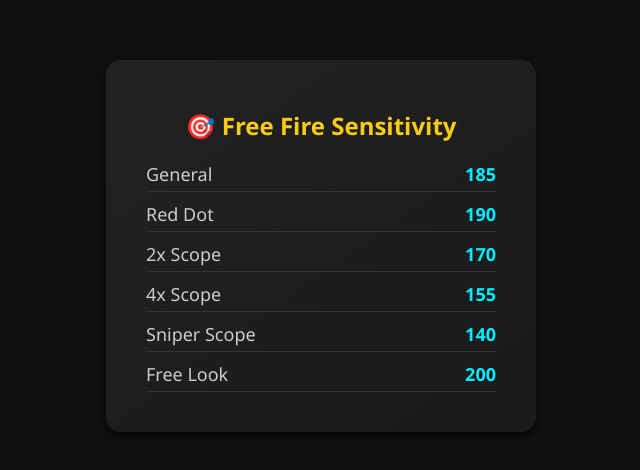
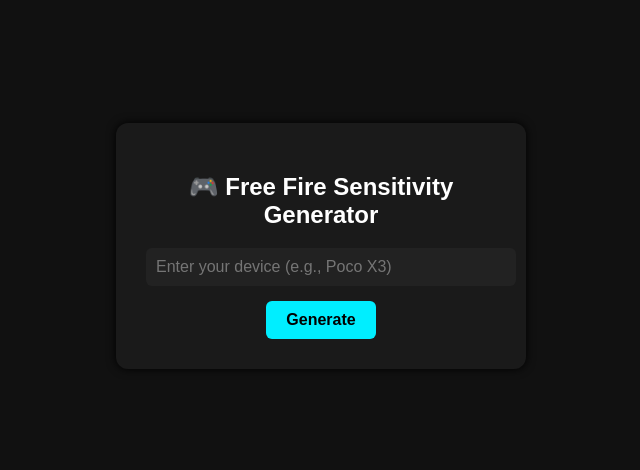
Before and after one commit to anelkoco/Sensi-generator, a plain HTML site: page index.html in a window 1280 px wide. Shown: the part 154-624 px from the top of the page, without its empty margins (319-959 px from the left). Drawn offline with Linux system fonts and the light colour scheme.

Commit message:
Update index.html

```diff
--- a/index.html
+++ b/index.html
@@ -2,40 +2,64 @@
 <html lang="en">
 <head>
   <meta charset="UTF-8">
-  <title>Free Fire Sensitivity Settings</title>
+  <title>Free Fire Sensitivity Generator</title>
   <style>
     body {
-      font-family: 'Segoe UI', sans-serif;
       background-color: #111;
       color: #fff;
+      font-family: Arial, sans-serif;
       display: flex;
+      flex-direction: column;
+      align-items: center;
       justify-content: center;
-      align-items: center;
       height: 100vh;
       margin: 0;
     }
 
-    .card {
-      background: linear-gradient(145deg, #222, #1a1a1a);
-      border-radius: 15px;
-      padding: 30px 40px;
-      box-shadow: 0 4px 10px rgba(0, 0, 0, 0.7);
+    .container {
+      background-color: #1a1a1a;
+      padding: 30px;
+      border-radius: 12px;
+      box-shadow: 0 0 10px #000;
       width: 350px;
+      text-align: center;
     }
 
-    .card h2 {
-      text-align: center;
-      margin-bottom: 20px;
-      color: #facc15;
+    input {
+      width: 100%;
+      padding: 10px;
+      border-radius: 6px;
+      border: none;
+      margin-bottom: 15px;
+      background: #222;
+      color: #fff;
+      font-size: 16px;
+    }
+
+    button {
+      background: #0ef;
+      border: none;
+      padding: 10px 20px;
+      border-radius: 6px;
+      font-size: 16px;
+      font-weight: bold;
+      cursor: pointer;
+    }
+
+    button:hover {
+      background: #00d0d0;
+    }
+
+    .card {
+      margin-top: 20px;
+      text-align: left;
     }
 
     .setting {
       display: flex;
       justify-content: space-between;
-      margin: 10px 0;
-      font-size: 18px;
+      padding: 8px 0;
       border-bottom: 1px solid #333;
-      padding-bottom: 5px;
     }
 
     .label {
@@ -43,22 +67,52 @@
     }
 
     .value {
-      color: #0ef;
+      color: #facc15;
       font-weight: bold;
     }
   </style>
 </head>
 <body>
 
-  <div class="card">
-    <h2>🎯 Free Fire Sensitivity</h2>
-    <div class="setting"><div class="label">General</div><div class="value">185</div></div>
-    <div class="setting"><div class="label">Red Dot</div><div class="value">190</div></div>
-    <div class="setting"><div class="label">2x Scope</div><div class="value">170</div></div>
-    <div class="setting"><div class="label">4x Scope</div><div class="value">155</div></div>
-    <div class="setting"><div class="label">Sniper Scope</div><div class="value">140</div></div>
-    <div class="setting"><div class="label">Free Look</div><div class="value">200</div></div>
+  <div class="container">
+    <h2>🎮 Free Fire Sensitivity Generator</h2>
+    <input type="text" id="deviceInput" placeholder="Enter your device (e.g., Poco X3)">
+    <button onclick="generateSensitivity()">Generate</button>
+
+    <div id="result" class="card" style="display: none;">
+      <h3 id="deviceName">Device: </h3>
+      <div class="setting"><div class="label">General</div><div class="value" id="general"></div></div>
+      <div class="setting"><div class="label">Red Dot</div><div class="value" id="redDot"></div></div>
+      <div class="setting"><div class="label">2x Scope</div><div class="value" id="scope2x"></div></div>
+      <div class="setting"><div class="label">4x Scope</div><div class="value" id="scope4x"></div></div>
+      <div class="setting"><div class="label">Sniper Scope</div><div class="value" id="sniper"></div></div>
+      <div class="setting"><div class="label">Free Look</div><div class="value" id="freeLook"></div></div>
+    </div>
   </div>
+
+  <script>
+    function getRandomSensitivity(min, max) {
+      return Math.floor(Math.random() * (max - min + 1)) + min;
+    }
+
+    function generateSensitivity() {
+      const device = document.getElementById('deviceInput').value;
+      if (!device.trim()) {
+        alert("Please enter your device name.");
+        return;
+      }
+
+      document.getElementById('deviceName').innerText = `Device: ${device}`;
+      document.getElementById('general').innerText = getRandomSensitivity(160, 200);
+      document.getElementById('redDot').innerText = getRandomSensitivity(160, 200);
+      document.getElementById('scope2x').innerText = getRandomSensitivity(140, 180);
+      document.getElementById('scope4x').innerText = getRandomSensitivity(130, 170);
+      document.getElementById('sniper').innerText = getRandomSensitivity(120, 160);
+      document.getElementById('freeLook').innerText = getRandomSensitivity(170, 200);
+
+      document.getElementById('result').style.display = 'block';
+    }
+  </script>
 
 </body>
 </html>
```
